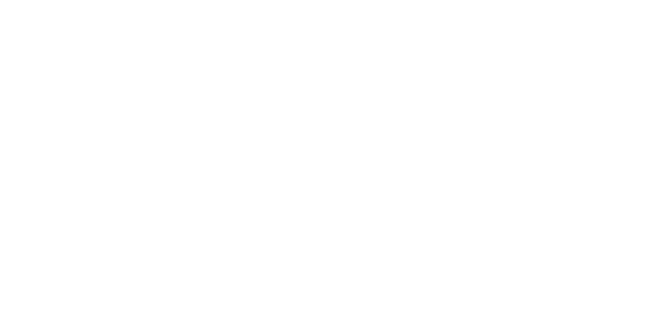
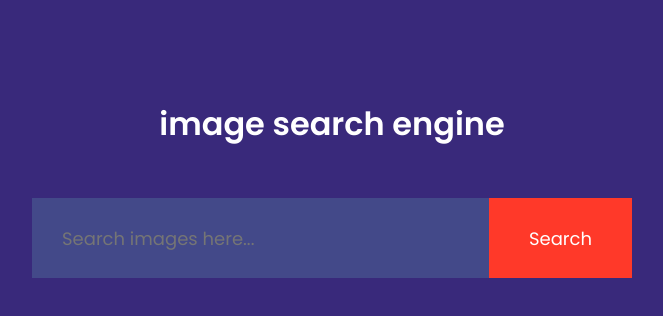
Before and after one commit to ar7em1s/30-days-30-js-projects, a plain HTML site: page 28. Image Search Engine/index.html in a window 1280 px wide. Shown: the whole page, without its empty margins (308-971 px from the left). Drawn offline with Linux system fonts and the light colour scheme.

Commit message:
init upld

```diff
--- /dev/null
+++ b/27. Drag and Drop/style.css
@@ -0,0 +1,41 @@
+@import url("https://fonts.googleapis.com/css2?family=Poppins:ital,wght@0,100;0,200;0,300;0,400;0,500;0,600;0,700;0,800;0,900;1,100;1,200;1,300;1,400;1,500;1,600;1,700;1,800;1,900&display=swap");
+
+* {
+  margin: 0;
+  padding: 0;
+  font-family: "Poppins", sans-serif;
+  box-sizing: border-box;
+}
+
+.container {
+  width: 100%;
+  min-height: 100vh;
+  background: #0b0423;
+  display: flex;
+  align-items: center;
+  justify-content: center;
+}
+
+#left,
+#right {
+  width: 300px;
+  min-height: 400px;
+  margin: 20px;
+  border: 2px dashed #fff;
+}
+
+.list {
+  background: #e91e63;
+  height: 60px;
+  margin: 30px;
+  color: #fff;
+  display: flex;
+  align-items: center;
+  cursor: grab;
+}
+
+.list img {
+  width: 10px;
+  margin-right: 15px;
+  margin-left: 20px;
+}
--- a/27. Drag & Drop/index.html
+++ b/28. Image Search Engine/index.html
@@ -3,10 +3,16 @@
   <head>
     <meta charset="UTF-8" />
     <meta name="viewport" content="width=device-width, initial-scale=1.0" />
-    <title>Drag & Drop Project</title>
+    <title>Image Search</title>
     <link rel="stylesheet" href="style.css" />
   </head>
   <body>
+    <h1>image search engine</h1>
+    <form id="search-form">
+      <input type="text" id="search" placeholder="Search images here..." />
+      <button>Search</button>
+    </form>
+
     <script src="app.js"></script>
   </body>
 </html>
--- /dev/null
+++ b/28. Image Search Engine/style.css
@@ -0,0 +1,50 @@
+@import url("https://fonts.googleapis.com/css2?family=Poppins:ital,wght@0,100;0,200;0,300;0,400;0,500;0,600;0,700;0,800;0,900;1,100;1,200;1,300;1,400;1,500;1,600;1,700;1,800;1,900&display=swap");
+
+* {
+  margin: 0;
+  padding: 0;
+  font-family: "Poppins", sans-serif;
+  box-sizing: border-box;
+}
+
+body {
+  background: #39297b;
+  color: #fff;
+}
+
+h1 {
+  text-align: center;
+  margin: 100px auto 50px;
+  font-weight: 600;
+}
+
+form {
+  width: 90%;
+  max-width: 600px;
+  margin: auto;
+  height: 80px;
+  background: #434989;
+  display: flex;
+  align-items: center;
+}
+
+form input {
+  flex: 1px;
+  height: 100%;
+  border: 0;
+  outline: 0;
+  background: transparent;
+  color: #fff;
+  font-size: 18px;
+  padding: 0 30px;
+}
+
+form button {
+  padding: 0 40px;
+  height: 100%;
+  background: #ff3929;
+  color: #fff;
+  font-size: 18px;
+  border: 0;
+  outline: 0;
+}
```
Also changed, not shown: 27. Drag and Drop/app.js (added, +25 -0 lines), 27. Drag and Drop/index.html (added, +22 -0 lines), 27. Drag & Drop/style.css (deleted), 27. Drag and Drop/drag_drop_icon.png (added), 28. Image Search Engine/app.js (added).
